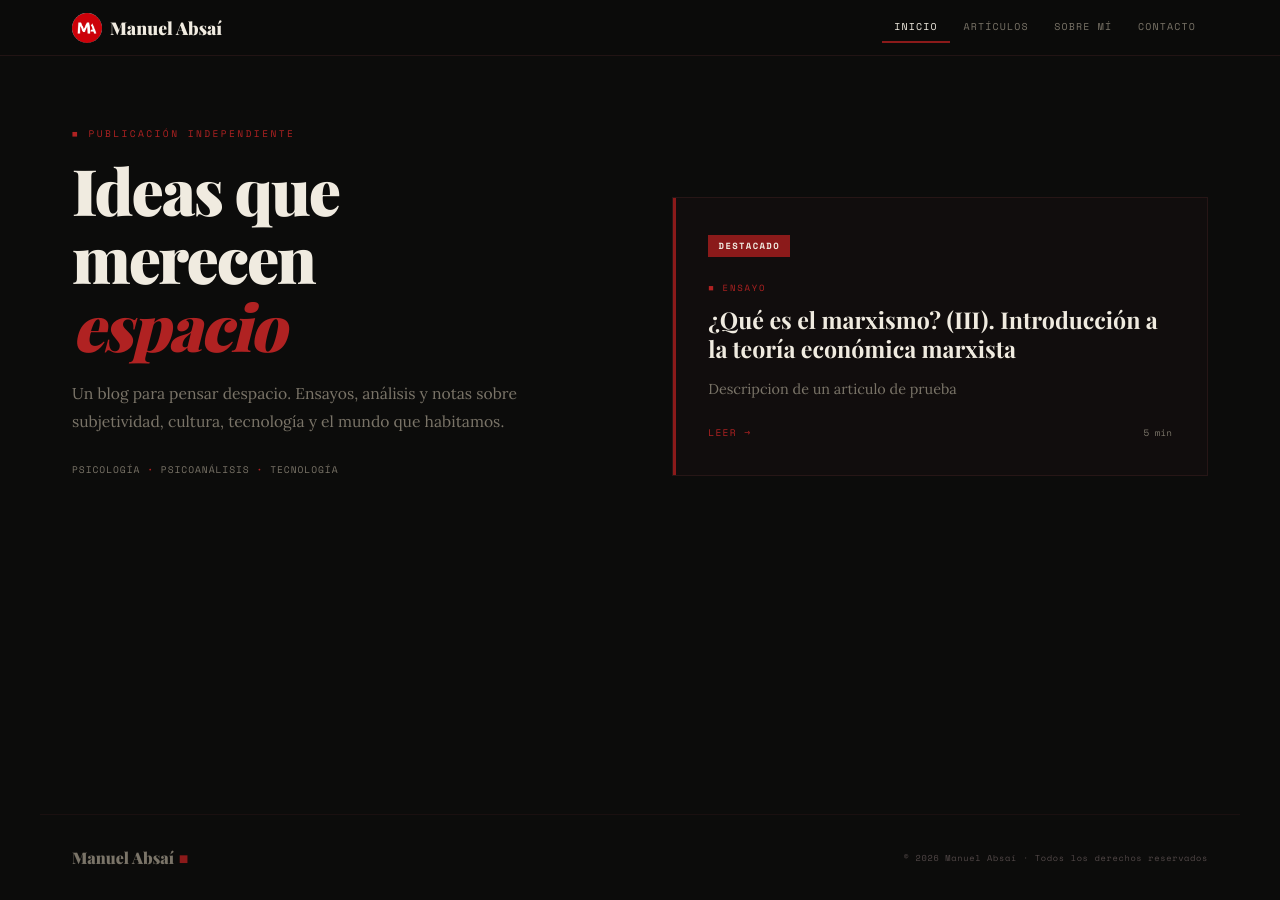
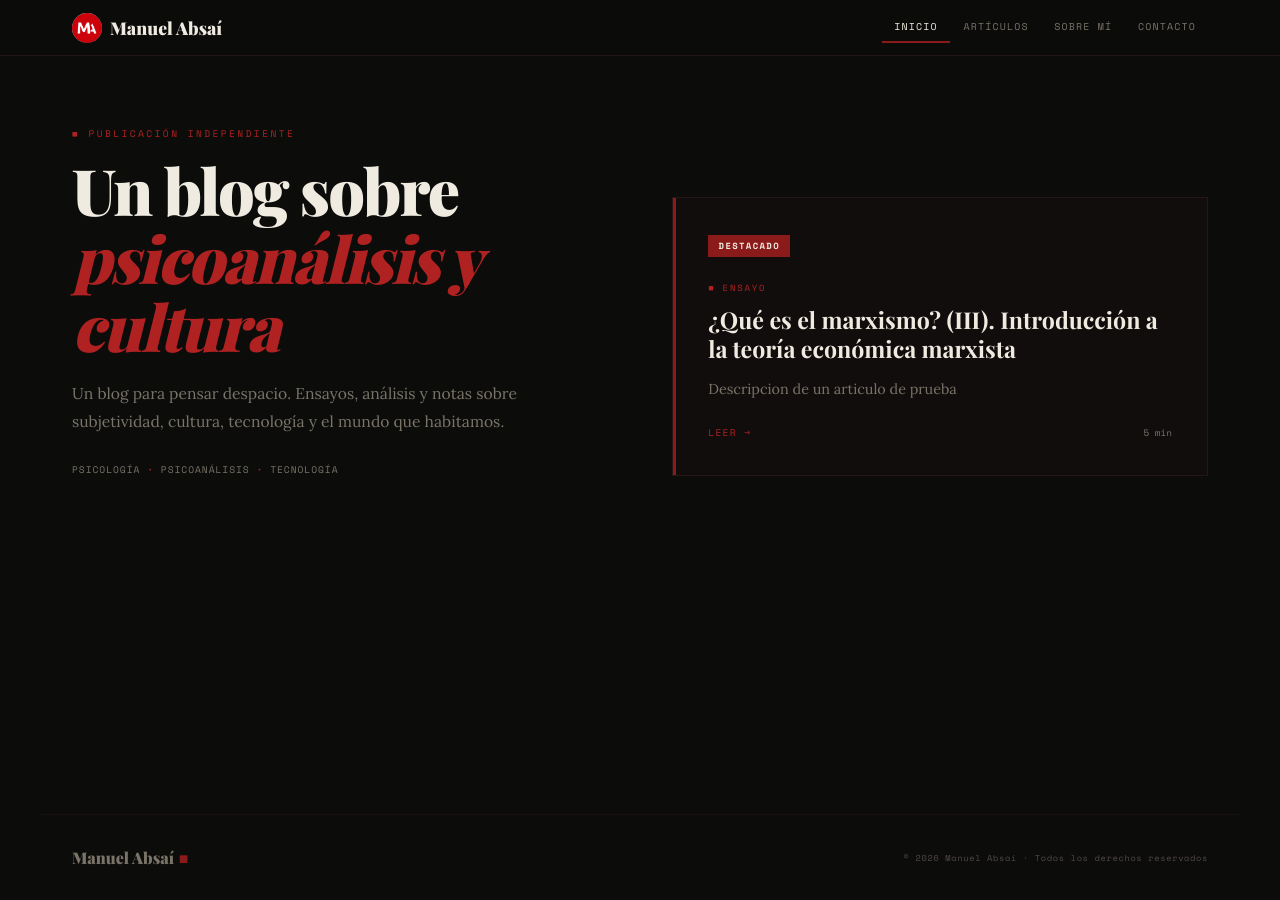
Before and after one commit to ManuelAbsai/manuelabsai.github.io, a Jekyll site: the page built from index.html, in a window 1280 px wide. Built offline with Jekyll 4.4.1, drawn with Linux system fonts in a browser that asks for light colours; some web fonts are replaced.

Commit message:
Update index.html

```diff
--- a/index.html
+++ b/index.html
@@ -9,7 +9,7 @@ permalink: /
 <div class="hero-wrap">
   <div>
     <div class="eyebrow">■ Publicación independiente</div>
-    <h1 class="hero-h">Ideas que<br />merecen<br /><em>espacio</em></h1>
+    <h1 class="hero-h">Un blog sobre<br /><em>psicoanálisis y cultura</em></h1>
     <p class="hero-sub">Un blog para pensar despacio. Ensayos, análisis y notas sobre subjetividad, cultura, tecnología y el mundo que habitamos.</p>
     <div class="hero-meta">Psicología <b>·</b> Psicoanálisis <b>·</b> Tecnología</div>
   </div>
```
